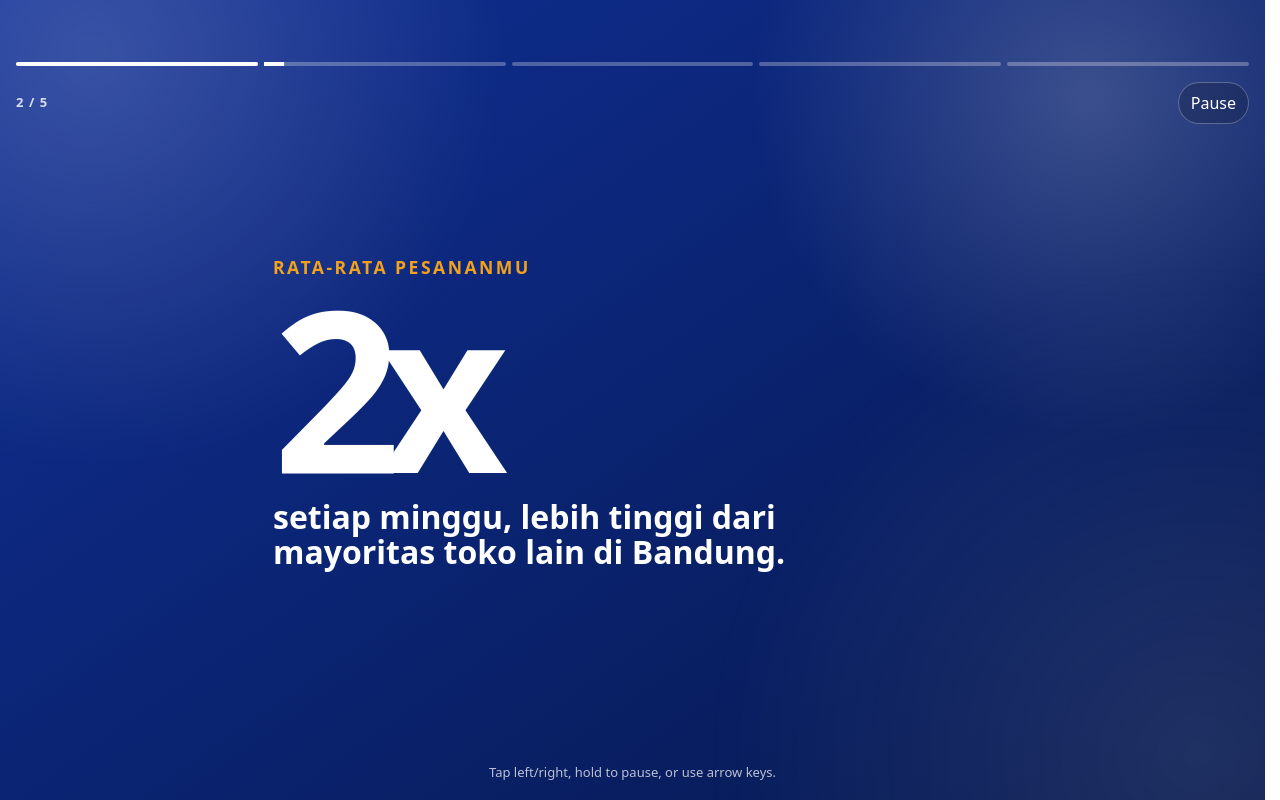
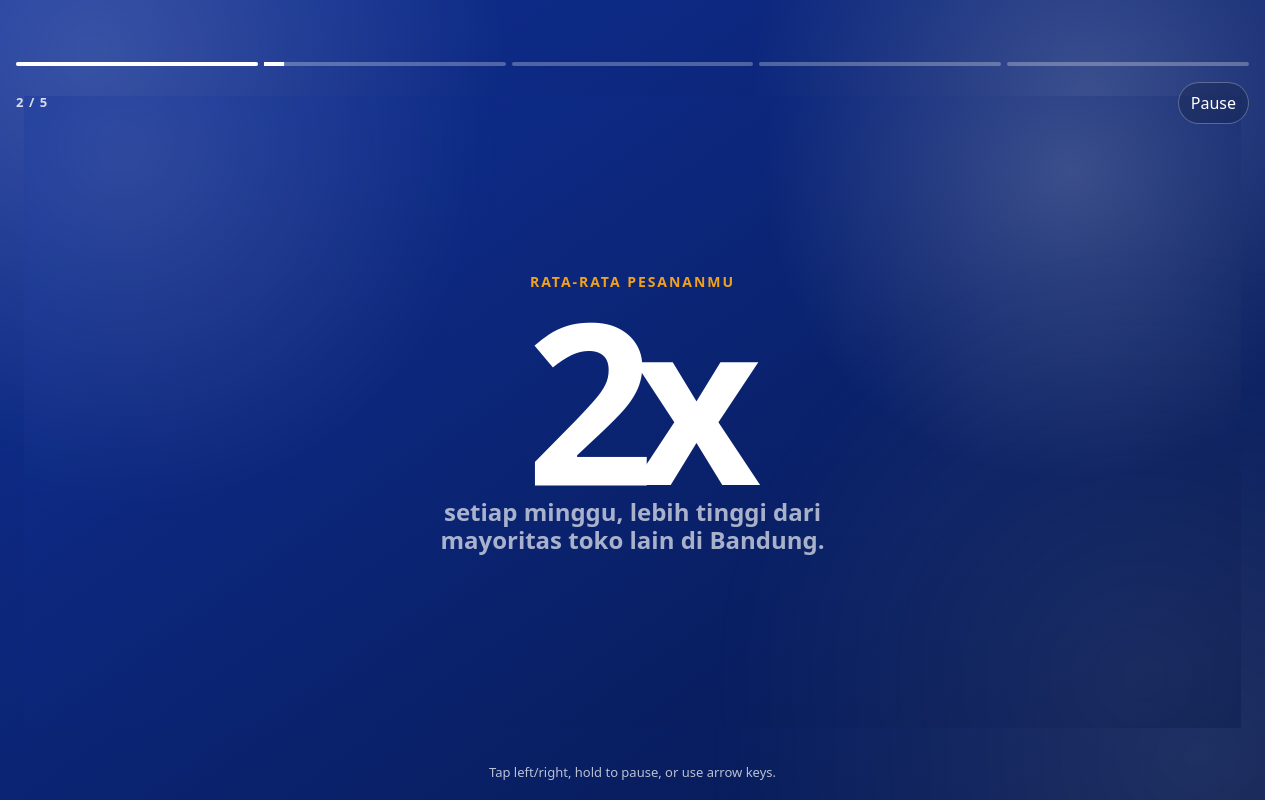
Before and after one commit to bnhr/microsite-poc, a React (Vite) app: page / in a window 1280 px wide. Built offline with nearby package versions, Linux system fonts and the light colour scheme.

Commit message:
fix: extract to templates folder

```diff
--- a/src/features/story-player/slides/cover-slide.tsx
+++ b/src/features/story-player/slides/cover-slide.tsx
@@ -1,16 +1,18 @@
-import type { CoverStory } from "../types";
+import type { CoverStory } from "../types"
+import TemplateA from "../../../templates/template-a"
 
 type CoverSlideProps = {
-  story: CoverStory;
-};
+  story: CoverStory
+}
 
 export function CoverSlide({ story }: CoverSlideProps) {
   return (
-    <div className="story-slide story-slide--cover">
-      <p className="story-slide__eyebrow">{story.eyebrow}</p>
-      <h1>{story.title}</h1>
-
-      {story.subtitle && <p className="story-slide__subtitle">{story.subtitle}</p>}
-    </div>
-  );
+    <TemplateA
+      title={story.title}
+      subtitle={story.eyebrow}
+      description={story.subtitle}
+      background={story.background}
+      accent={story.accent}
+    />
+  )
 }
--- a/src/features/story-player/slides/hero-slide.tsx
+++ b/src/features/story-player/slides/hero-slide.tsx
@@ -1,17 +1,17 @@
-import type { HeroStory } from "../types";
+import type { HeroStory } from "../types"
+import TemplateA from "../../../templates/template-a"
 
 type HeroSlideProps = {
-  story: HeroStory;
-};
+  story: HeroStory
+}
 
 export function HeroSlide({ story }: HeroSlideProps) {
   return (
-    <div className="story-slide story-slide--hero">
-      <h1>{story.title}</h1>
-
-      {story.description && (
-        <p className="story-slide__description">{story.description}</p>
-      )}
-    </div>
-  );
+    <TemplateA
+      title={story.title}
+      description={story.description}
+      background={story.background}
+      accent={story.accent}
+    />
+  )
 }
--- a/src/features/story-player/slides/ranking-slide.tsx
+++ b/src/features/story-player/slides/ranking-slide.tsx
@@ -1,22 +1,17 @@
-import type { RankingStory } from "../types";
+import type { RankingStory } from "../types"
+import TemplateA from "../../../templates/template-a"
 
 type RankingSlideProps = {
-  story: RankingStory;
-};
+  story: RankingStory
+}
 
 export function RankingSlide({ story }: RankingSlideProps) {
   return (
-    <div className="story-slide story-slide--ranking">
-      <h1>{story.title}</h1>
-
-      <ol>
-        {story.items.map((item, index) => (
-          <li key={item}>
-            <span>{String(index + 1).padStart(2, "0")}</span>
-            <strong>{item}</strong>
-          </li>
-        ))}
-      </ol>
-    </div>
-  );
+    <TemplateA
+      title={story.title}
+      items={story.items}
+      background={story.background}
+      accent={story.accent}
+    />
+  )
 }
--- a/src/features/story-player/slides/stat-slide.tsx
+++ b/src/features/story-player/slides/stat-slide.tsx
@@ -1,16 +1,18 @@
-import type { StatStory } from "../types";
+import type { StatStory } from "../types"
+import TemplateA from "../../../templates/template-a"
 
 type StatSlideProps = {
-  story: StatStory;
-};
+  story: StatStory
+}
 
 export function StatSlide({ story }: StatSlideProps) {
   return (
-    <div className="story-slide story-slide--stat">
-      <p className="story-slide__label">{story.label}</p>
-      <strong>{story.value}</strong>
-
-      {story.note && <p className="story-slide__note">{story.note}</p>}
-    </div>
-  );
+    <TemplateA
+      title={story.value}
+      subtitle={story.label}
+      stat={{ value: story.value, note: story.note }}
+      background={story.background}
+      accent={story.accent}
+    />
+  )
 }
--- a/src/templates/template-a.tsx
+++ b/src/templates/template-a.tsx
@@ -1,8 +1,75 @@
-export default function TemplateA() {
+import type { TemplateAProps } from './types'
+import './template.css'
+
+export default function TemplateA({
+  title,
+  subtitle,
+  image_url,
+  description,
+  button,
+  stat,
+  items,
+  background,
+  accent,
+}: TemplateAProps) {
   return (
-    <div>
-      <h1>Template A</h1>
-      <p>This is a sample template component.</p>
+    <div
+      className="template"
+      style={
+        {
+          background: background ?? undefined,
+          '--tpl-bg': background ?? undefined,
+          '--tpl-accent': accent ?? undefined,
+        } as React.CSSProperties
+      }
+    >
+      <div className="template__backdrop" />
+
+      {image_url && (
+        <img className="template__image" src={image_url} alt="" />
+      )}
+
+      {stat ? (
+        <>
+          {subtitle && <p className="template__eyebrow">{subtitle}</p>}
+          <strong className="template__stat-value">{stat.value}</strong>
+          {stat.note && <p className="template__note">{stat.note}</p>}
+        </>
+      ) : items ? (
+        <>
+          <h1>{title}</h1>
+          <ol className="template__ranking-list">
+            {items.map((item, index) => (
+              <li key={item} className="template__ranking-item">
+                <span className="template__ranking-index">
+                  {String(index + 1).padStart(2, '0')}
+                </span>
+                <span className="template__ranking-label">{item}</span>
+              </li>
+            ))}
+          </ol>
+        </>
+      ) : (
+        <>
+          {subtitle && <p className="template__eyebrow">{subtitle}</p>}
+          <h1>{title}</h1>
+
+          {description && (
+            <p className="template__description">{description}</p>
+          )}
+
+          {button && (
+            <a
+              className="template__button"
+              href={button.url}
+              target="_blank"
+              rel="noopener noreferrer"
+            >
+              {button.label}
+            </a>
+          )}
+        </>
+      )}
     </div>
-  );
+  )
 }
--- /dev/null
+++ b/src/templates/template.css
@@ -0,0 +1,158 @@
+.template {
+  --tpl-bg: #0a0f2c;
+  --tpl-accent: #f4a11a;
+  --tpl-text: #ffffff;
+  --tpl-muted: rgb(255 255 255 / 0.65);
+
+  position: relative;
+  display: flex;
+  flex-direction: column;
+  place-items: center;
+  justify-content: center;
+  width: 100%;
+  height: 100%;
+  box-sizing: border-box;
+  background: var(--tpl-bg);
+  color: var(--tpl-text);
+  overflow: hidden;
+  isolation: isolate;
+  text-align: center;
+}
+
+.template__backdrop {
+  position: absolute;
+  inset: -20%;
+  z-index: -1;
+  background:
+    radial-gradient(circle at 20% 20%, rgb(255 255 255 / 0.14), transparent 24%),
+    radial-gradient(circle at 80% 80%, rgb(255 255 255 / 0.08), transparent 28%);
+  filter: blur(20px);
+}
+
+.template__image {
+  width: 180px;
+  height: 180px;
+  object-fit: cover;
+  border-radius: 12px;
+  margin-bottom: 24px;
+  flex-shrink: 0;
+}
+
+.template__eyebrow {
+  margin: 0 0 12px;
+  color: var(--tpl-accent);
+  font-size: 0.875rem;
+  font-weight: 900;
+  letter-spacing: 0.14em;
+  text-transform: uppercase;
+}
+
+.template h1 {
+  margin: 0;
+  max-width: 12ch;
+  font-size: clamp(2.4rem, 10vw, 4.5rem);
+  line-height: 0.86;
+  letter-spacing: -0.07em;
+  text-wrap: balance;
+  color: var(--tpl-text);
+  font-weight: 700;
+}
+
+.template__subtitle {
+  max-width: 32rem;
+  margin: 16px 0 0;
+  font-size: clamp(1rem, 4vw, 1.5rem);
+  line-height: 1.15;
+  font-weight: 600;
+  text-wrap: balance;
+  color: var(--tpl-muted);
+}
+
+.template__description {
+  max-width: 32rem;
+  margin: 12px 0 0;
+  font-size: 0.9375rem;
+  line-height: 1.45;
+  text-wrap: pretty;
+  color: var(--tpl-muted);
+}
+
+.template__button {
+  display: inline-flex;
+  margin-top: 24px;
+  padding: 12px 28px;
+  border: 0;
+  border-radius: 999px;
+  background: var(--tpl-accent);
+  color: #000;
+  font-size: 0.875rem;
+  font-weight: 800;
+  letter-spacing: 0.04em;
+  text-transform: uppercase;
+  text-decoration: none;
+  cursor: pointer;
+  transition: opacity 0.2s;
+}
+
+.template__button:hover {
+  opacity: 0.85;
+}
+
+.template__stat-value {
+  display: block;
+  color: var(--tpl-text);
+  font-size: clamp(5.5rem, 24vw, 14rem);
+  line-height: 0.78;
+  letter-spacing: -0.1em;
+  font-weight: 700;
+  margin-top: 8px;
+}
+
+.template__note {
+  max-width: 32rem;
+  margin: 12px 0 0;
+  font-size: clamp(1rem, 4vw, 1.5rem);
+  line-height: 1.15;
+  font-weight: 600;
+  text-wrap: balance;
+  color: var(--tpl-muted);
+}
+
+.template__ranking-list {
+  display: grid;
+  gap: 12px;
+  max-width: 620px;
+  width: 100%;
+  margin: 32px 0 0;
+  padding: 0;
+  list-style: none;
+}
+
+.template__ranking-item {
+  display: flex;
+  align-items: baseline;
+  gap: 16px;
+  padding: 14px 0;
+  border-bottom: 1px solid rgb(255 255 255 / 0.22);
+}
+
+.template__ranking-index {
+  color: var(--tpl-accent);
+  font-size: 0.875rem;
+  font-weight: 900;
+  letter-spacing: 0.12em;
+  flex-shrink: 0;
+}
+
+.template__ranking-label {
+  font-size: clamp(1.5rem, 6vw, 3.75rem);
+  line-height: 0.95;
+  letter-spacing: -0.06em;
+  font-weight: 700;
+}
+
+@media (prefers-reduced-motion: reduce) {
+  .template__backdrop {
+    animation: none;
+  }
+}
--- /dev/null
+++ b/src/templates/types.ts
@@ -0,0 +1,40 @@
+export type TemplateButton = {
+  label: string
+  url: string
+}
+
+export type TemplateAProps = {
+  title: string
+  subtitle?: string
+  image_url?: string
+  description?: string
+  button?: TemplateButton
+  stat?: {
+    value: string
+    note?: string
+  }
+  items?: string[]
+  background?: string
+  accent?: string
+}
+
+export type TemplateBProps = {
+  image_url?: string
+  title: string
+  subtitle?: string
+  description?: string
+}
+
+export type TemplateCProps = {
+  title: string
+  image_url?: string
+  button?: {
+    label: string
+    action: () => void
+  }
+}
+
+export type TemplateConfig =
+  | { template: 'a'; props: TemplateAProps }
+  | { template: 'b'; props: TemplateBProps }
+  | { template: 'c'; props: TemplateCProps }
```
Also changed, not shown: src/lib/cms-bundle.tsx (+48 -62 lines), src/templates/template-b.tsx (+24 -5 lines), src/templates/template-c.tsx (added, +30 -0 lines).
